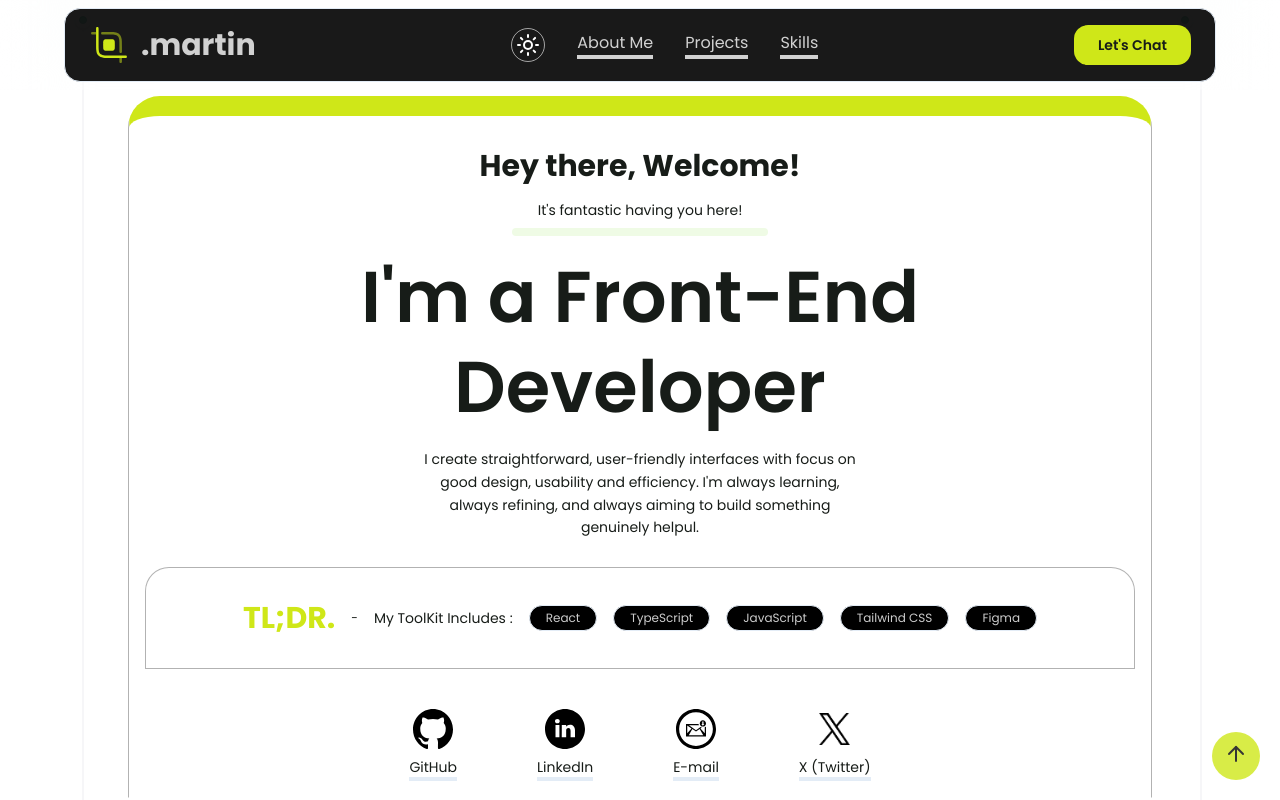
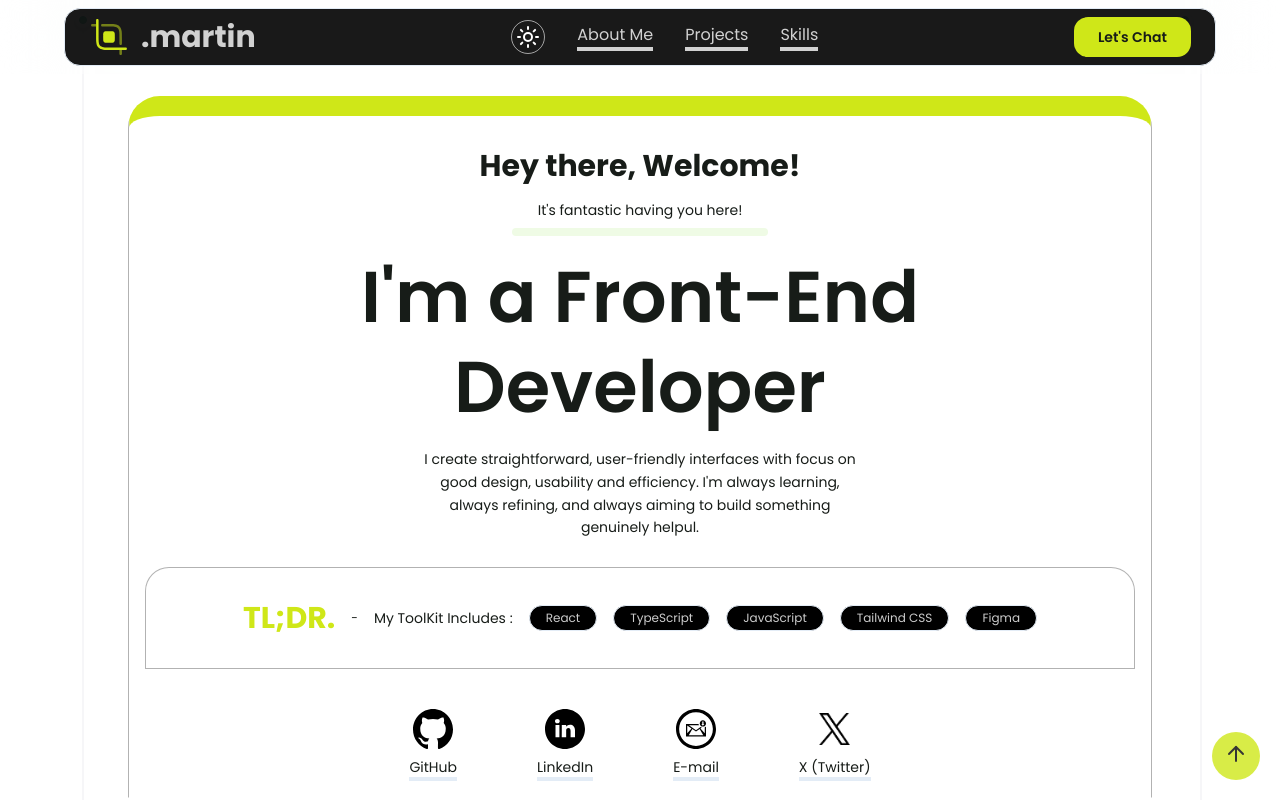
Before and after one commit to devmartin-9000/martin-9000, a React (Vite) app: page / in a window 1280 px wide. Shown: the top 800 px of the page. Built offline with nearby package versions, Linux system fonts and the light colour scheme; a web font is replaced by a local one.

Commit message:
adjust nav height

```diff
--- a/src/components/ui/navBar.tsx
+++ b/src/components/ui/navBar.tsx
@@ -8,7 +8,7 @@ const NavBar = () => {
 
 	return (
 		<nav className="fixed top-0 left-0 p-2 w-full dark:bg-background/50 backdrop-blur-2xl shadow-md z-50">
-			<div className="border dark:border-white/10 flex items-center justify-between dark:bg-background/20 bg-black/90 backdrop-blur-xl rounded-2xl px-4 py-3 md:py-2 md:max-w-6xl mx-auto">
+			<div className="border dark:border-white/10 flex items-center justify-between dark:bg-background/20 bg-black/90 backdrop-blur-xl rounded-2xl px-4 py-0 md:max-w-6xl mx-auto">
 				{/* Left Side Logo + Title */}
 
 				<Link to="/">
```
